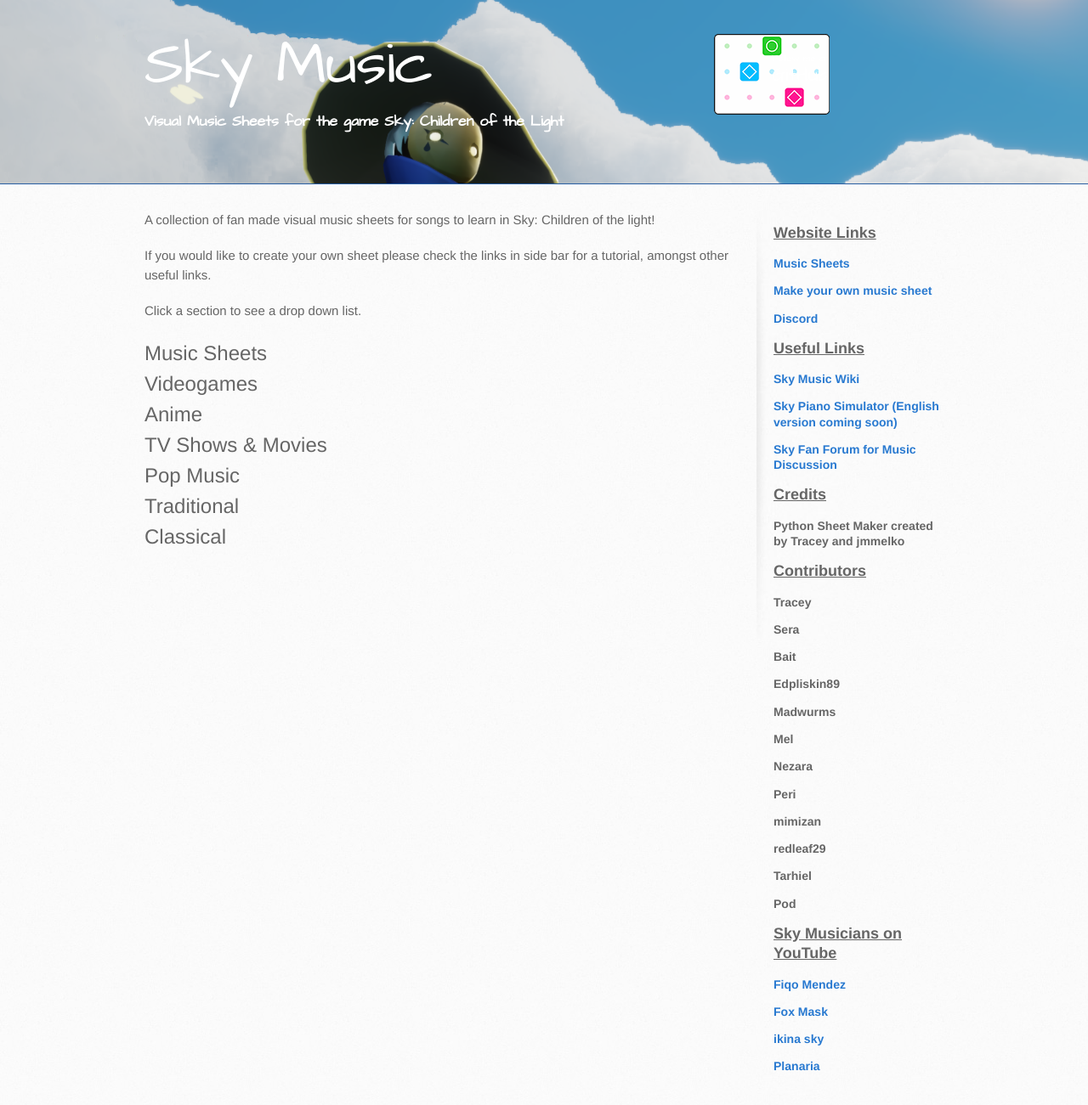
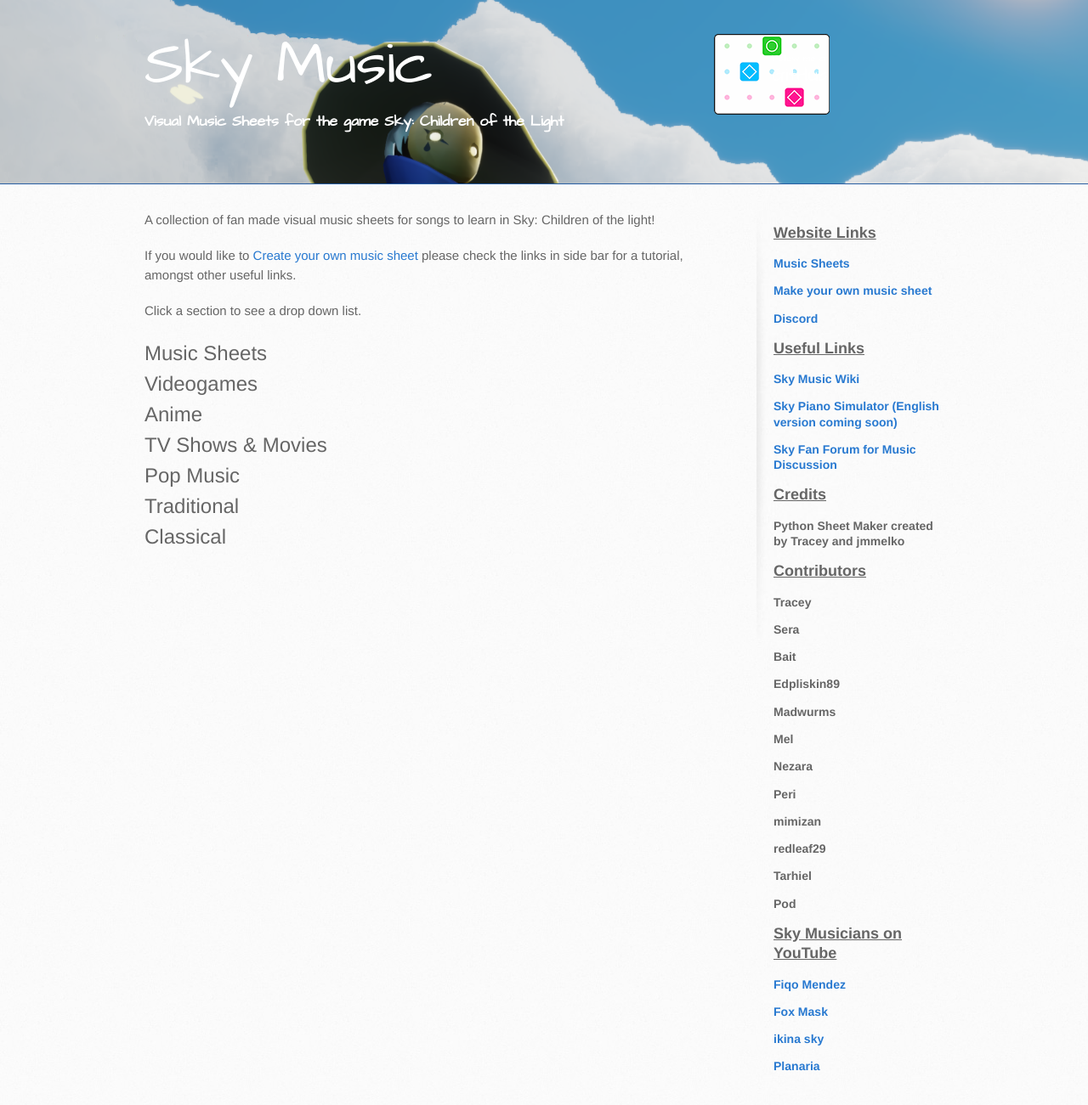
Before and after one commit to sky-music/sky-music.github.io, a Jekyll site: the page built from index.md, in a window 1280 px wide. Shown: the whole page at 85% size. Built offline with Jekyll 4.4.1, drawn with Linux system fonts in a browser that asks for light colours.

Commit message:
Update index.md

```diff
--- a/index.md
+++ b/index.md
@@ -3,7 +3,7 @@ layout: default
 ---
 
 <p>A collection of fan made visual music sheets for songs to learn in Sky: Children of the light!</p>
-<p>If you would like to create your own sheet please check the links in side bar for a tutorial, amongst other useful links.</p>
+<p>If you would like to <a href="https://sky-pod.github.io/Sky-Pod/make-your-own-sheet.html">Create your own music sheet</a> please check the links in side bar for a tutorial, amongst other useful links.</p>
 Click a section to see a drop down list.
 
 
```
